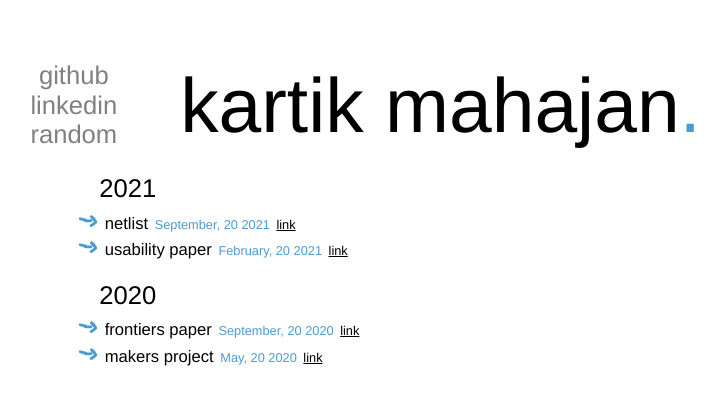
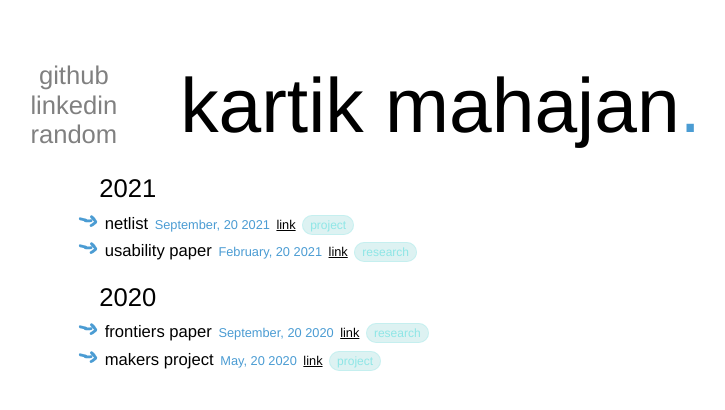
Before and after one commit to KartikM123/kartikdotcom, a React (Create React App) app in the folder website/: page / in a window 1280 px wide. Shown: the top 410 px of the page, without its empty margins (279-1004 px from the left). Built offline with nearby package versions, Linux system fonts and the light colour scheme.

Commit message:
initial tag copied. probably needs better styling

```diff
--- a/website/src/Components/HomePage/YearList.tsx
+++ b/website/src/Components/HomePage/YearList.tsx
@@ -122,6 +122,7 @@ export class YearListComponent extends Component<YearListProps, YearListState>
                 {i.name}
                 <p className="eventDate">  {donePrettyDate}  </p>
                 <p className="linkStyle" onClick={this.togglePopUp(i.name)} >  link </p>
+                <p className="eventTag"> {i.tag} </p>
             </li>)
         }
         return e;
--- a/website/src/Components/StyleSheets/YearList.css
+++ b/website/src/Components/StyleSheets/YearList.css
@@ -49,3 +49,37 @@
     color:white;
     cursor: pointer;
 }
+
+.eventTag
+{
+    margin-left: 1%;
+    --label-r: 69;
+    --label-g: 185;
+    --label-b: 185;
+    --label-h: 180;
+    --label-s: 63;
+    --label-l: 73;
+    --lightness-threshold: 0.6;
+    --background-alpha: 0.18;
+    --border-alpha: 0.3;
+    --lighten-by: calc(((var(--lightness-threshold) - var(--perceived-lightness)) * 100) * var(--lightness-switch));
+    --perceived-lightness: calc( ((var(--label-r) * 0.2126) + (var(--label-g) * 0.7152) + (var(--label-b) * 0.0722)) / 255 );
+    --lightness-switch: max(0, min(calc((var(--perceived-lightness) - var(--lightness-threshold)) * -1000), 1));
+    display: inline-block;
+    padding: 0 7px;
+    font-size: 12px;
+    font-weight: 500;
+    line-height: 18px;
+    border: 1px solid transparent;
+    border-radius: 2em;
+    background: rgba(var(--label-r), var(--label-g), var(--label-b), var(--background-alpha));
+    color: hsl(var(--label-h), calc(var(--label-s) * 1%), calc((var(--label-l) + var(--lighten-by)) * 1%));
+    border-color: hsla(var(--label-h), calc(var(--label-s) * 1%), calc((var(--label-l) + var(--lighten-by)) * 1%), var(--border-alpha));
+}
+.eventTag:hover
+{
+    background:  hsl(var(--label-h), calc(var(--label-s) * 1%), calc((var(--label-l) + var(--lighten-by)) * 1%));
+    color: rgba(var(--label-r), var(--label-g), var(--label-b), var(--background-alpha));
+    border-color:rgba(var(--label-r), var(--label-g), var(--label-b), var(--background-alpha));
+    cursor: pointer;
+}
--- a/website/src/Static/activities.json
+++ b/website/src/Static/activities.json
@@ -5,22 +5,26 @@
         {
             "name": "netlist",
             "year": "2021",
-            "date": "09/20/2021"
+            "date": "09/20/2021",
+            "tag": "project"
         },
         {
             "name": "usability paper",
             "year": "2021",
-            "date": "02/20/2021"
+            "date": "02/20/2021",
+            "tag": "research"
         },
         {
             "name": "frontiers paper",
             "year": "2020",
-            "date": "09/20/2020"
+            "date": "09/20/2020",
+            "tag": "research"
         },
         {
             "name": "makers project",
             "year": "2020",
-            "date": "05/20/2020"
+            "date": "05/20/2020",
+            "tag": "project"
         }
     ]
 }
```
